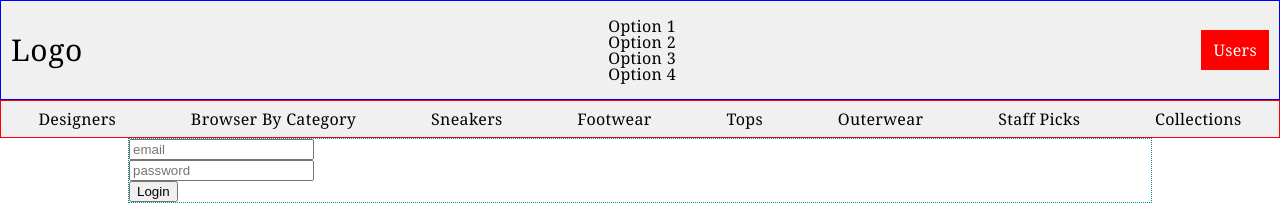
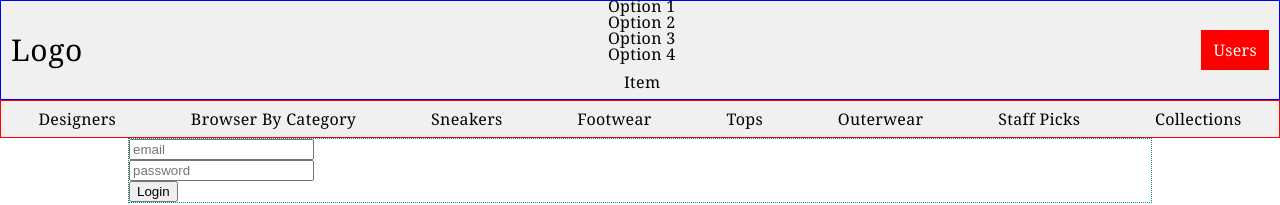
Before and after one commit to verydecent/ecommerce-project, a React (Create React App) app in the folder frontend/: page /login in a window 1280 px wide. Shown: the top 205 px of the page. Built offline with nearby package versions, Linux system fonts and the light colour scheme.

Commit message:
Delete unused components to get rid of annoying messages taking up space

```diff
--- a/frontend/src/App.js
+++ b/frontend/src/App.js
@@ -7,17 +7,21 @@ import Register from './components/Register/Register';
 import Home from './components/Home/Home';
 
 import Account from './components/Account/Account';
-import UsersList from './components/Users/UsersList';
-import ItemFeed from './components/ItemFeed/ItemFeed';
-import SubNavigation from './components/SubNavigation/SubNavigation';
+
+import Item from './components/Item/Item';
+
 
 
 class App extends React.Component {
   constructor(props) {
     super(props);
     this.state = {
+      user_info: {}
+    };
+  }
 
-    };
+  componentDidMount() {
+
   }
 
   logout = () => {
@@ -51,6 +55,7 @@ class App extends React.Component {
                   <li>Option 2</li>
                   <li>Option 3</li>
                   <li>Option 4</li>
+                  <NavLink className="nav-link" to="/item">Item</NavLink>
                 </ul>
               </nav>
 
@@ -91,6 +96,7 @@ class App extends React.Component {
           <Route path="/register" component={Register} />
           <Route path="/login" component={Login} />
           <Route path="/account/" component={Account} />
+          <Route path="/item/" component={Item} />
           {/* <ItemFeed /> */}
         </main>
       </div>
```
